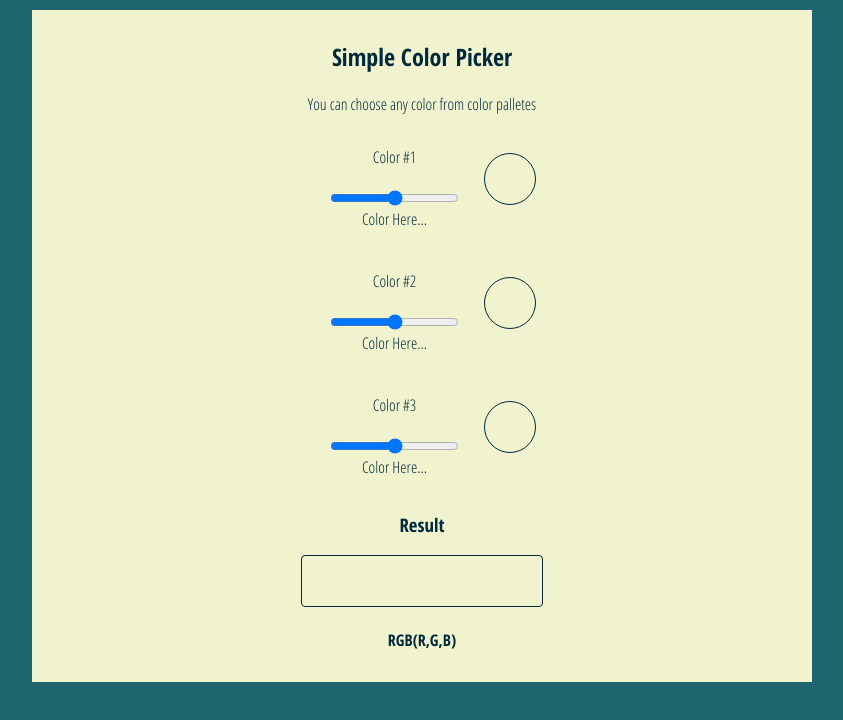
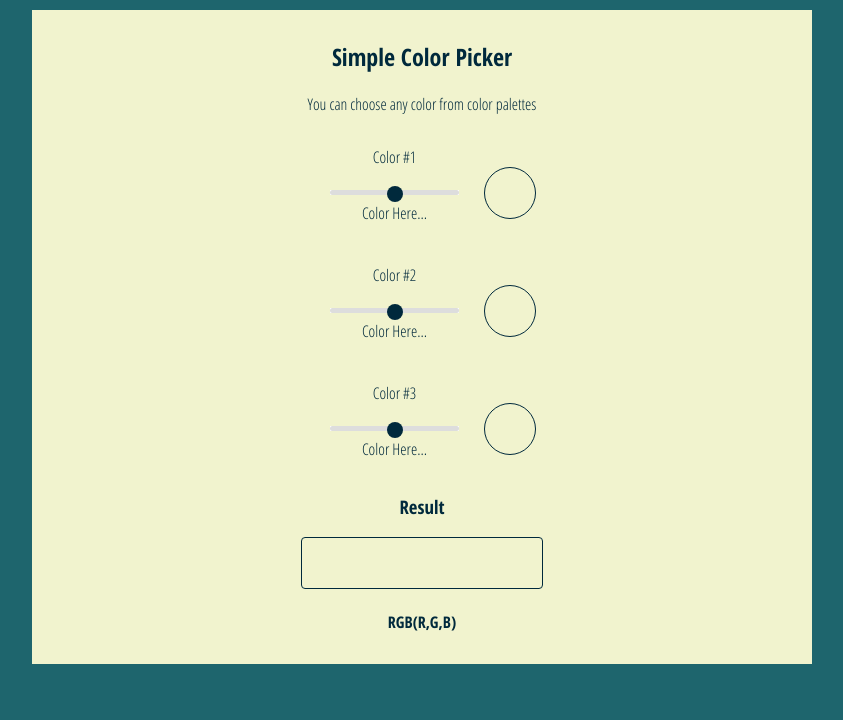
Before and after one commit to sprihozhiy/js-color-picker, a plain HTML site: page index.html in a window 1280 px wide. Shown: the whole page, without its empty margins (218-1061 px from the left). Drawn offline with Linux system fonts and the light colour scheme.

Commit message:
style changes

```diff
--- a/index.html
+++ b/index.html
@@ -9,7 +9,7 @@
   <body>
     <div class="container">
         <h2>Simple Color Picker</h2>
-        <p>You can choose any color from color palletes</p>
+        <p>You can choose any color from color palettes</p>
         <div class="colorBlock">
           <div class="wrapper">
             <label for="firstColor">Color #1</label>
--- a/style.css
+++ b/style.css
@@ -38,6 +38,37 @@ label {
 
 input {
   display: block;
+  margin-bottom: 7px;
+}
+
+input[type=range]{
+    -webkit-appearance: none;
+}
+
+input[type=range]::-webkit-slider-runnable-track {
+    width: 300px;
+    height: 5px;
+    background: #ddd;
+    border: none;
+    border-radius: 3px;
+}
+
+input[type=range]::-webkit-slider-thumb {
+    -webkit-appearance: none;
+    border: none;
+    height: 16px;
+    width: 16px;
+    border-radius: 50%;
+    background: #00293c;
+    margin-top: -4px;
+}
+
+input[type=range]:focus {
+    outline: none;
+}
+
+input[type=range]:focus::-webkit-slider-runnable-track {
+    background: #ccc;
 }
 
 .colorCircle {
@@ -47,7 +78,7 @@ input {
   border: 1px solid #00293c;
   display: inline-block;
   position: relative;
-  bottom: 20px;
+  /*bottom: 20px;*/
   left: 20px;
 }
 
```
